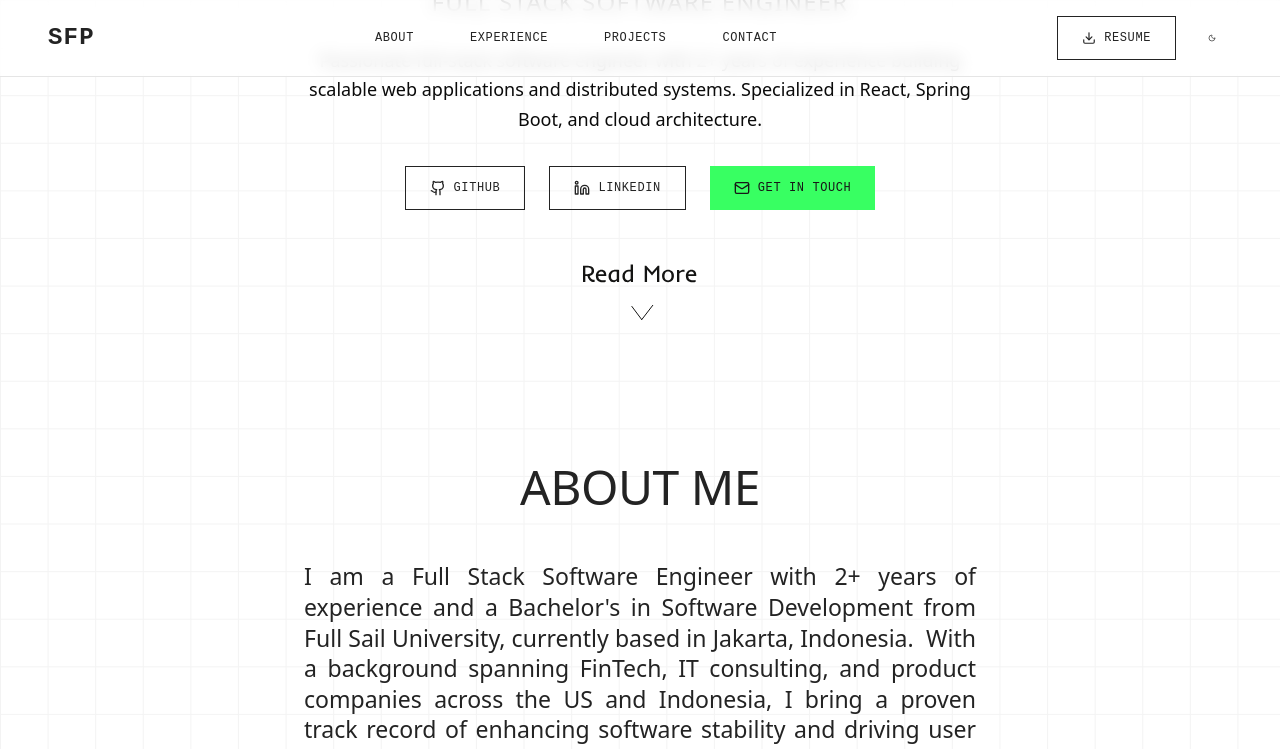
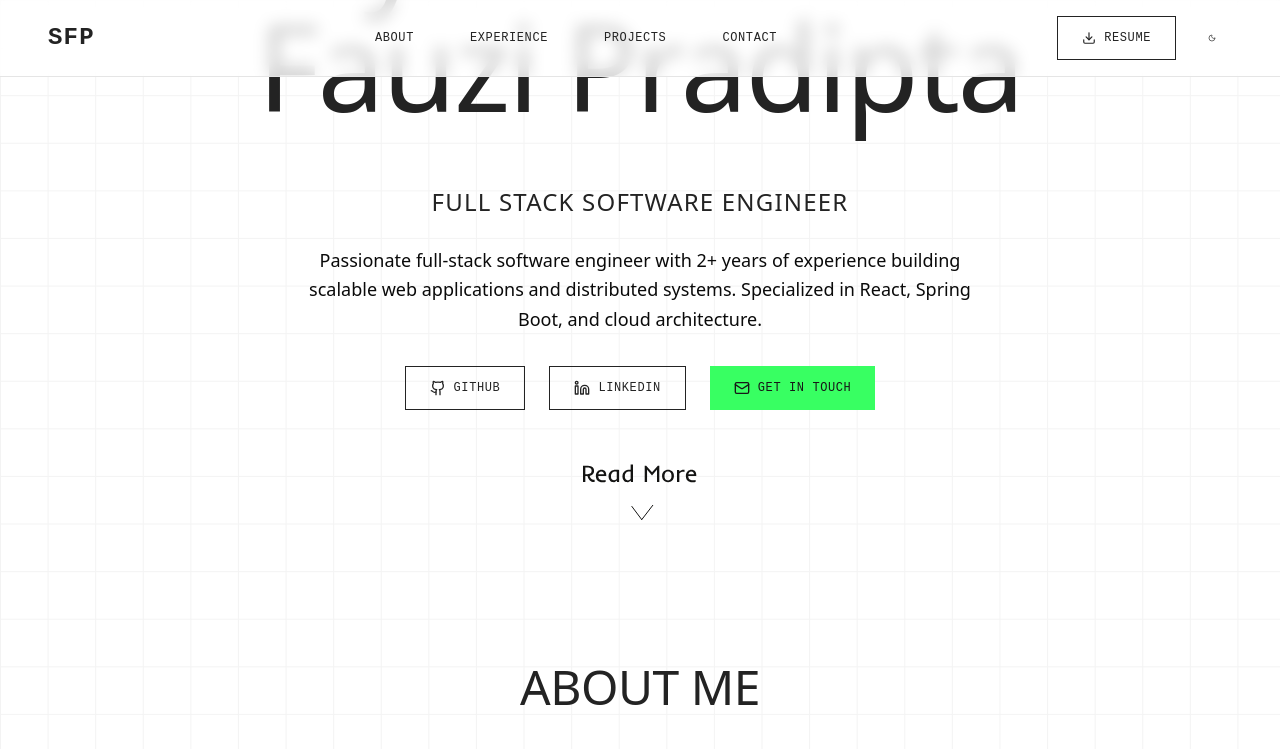
Before and after one commit to fauzipradipta/portofolio, a Next.js app: page / in a window 1280 px wide. Shown: the top 749 px of the page. Built offline with nearby package versions, Linux system fonts and the light colour scheme.

Commit message:
Working on responsive

```diff
--- a/src/app/globals.css
+++ b/src/app/globals.css
@@ -513,11 +513,16 @@ code {
   }
 }
 
-@media (min-width: 1200px) {
+@media (min-width: 1200px) and (max-width: 1440px) {
   .container {
     padding: 0 48px;
   }
+
+  .hero-section{
+    padding-top: 384rem;
+  }
 }
+
 
 @theme inline {
     --radius-sm: calc(var(--radius) - 4px);
```
